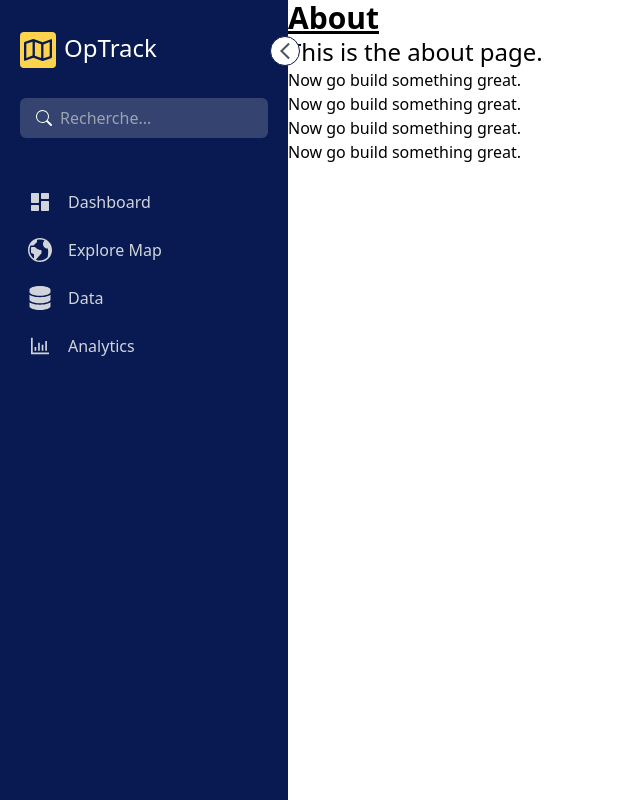
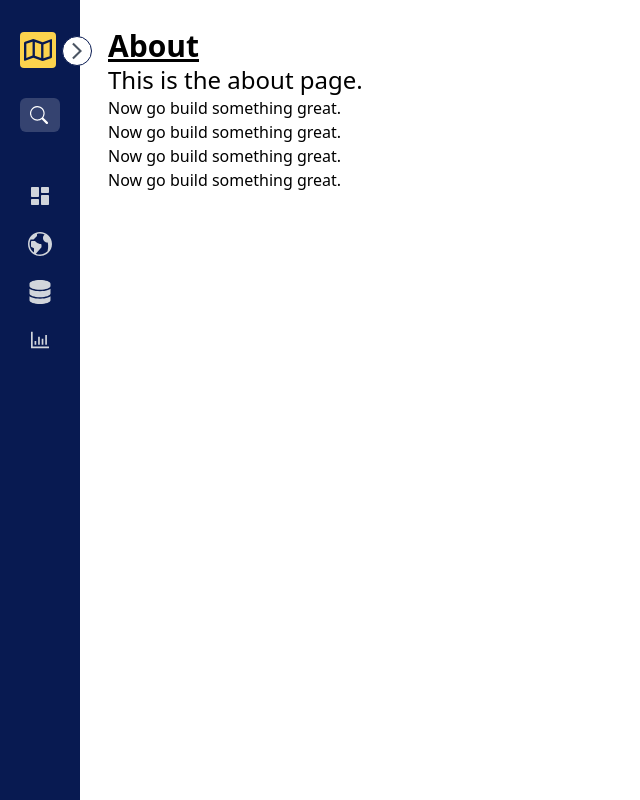
Before and after one commit to Banitongwa7/optrack, a Next.js app: page /about in a window 1280 px wide. Shown: the whole page, without its empty margins (0-640 px from the left). Built offline with nearby package versions, Linux system fonts and the light colour scheme.

Commit message:
update page.js and NavBar.jsx

```diff
--- a/src/app/about/page.js
+++ b/src/app/about/page.js
@@ -6,7 +6,7 @@ export const metadata = {
 
 export default function page() {
   return (
-    <div>
+    <div className='p-7'>
       <h1 className="text-3xl font-bold underline">About</h1>
       <p className="text-2xl">This is the about page.</p>
       <p>Now go build something great.</p>
--- a/src/components/navbar/NavBar.jsx
+++ b/src/components/navbar/NavBar.jsx
@@ -9,7 +9,7 @@ import { ImEarth } from "react-icons/im";
 import { FaDatabase } from "react-icons/fa6"
 
 export default function NavBar() {
-  const [open, setOpen] = useState(true)
+  const [open, setOpen] = useState(false)
   const Menus = [
     {title: "Dashboard" , spacing : true, icon: <RiDashboardFill/>},
     {title: "Explore map", icon: <ImEarth/>},
```
